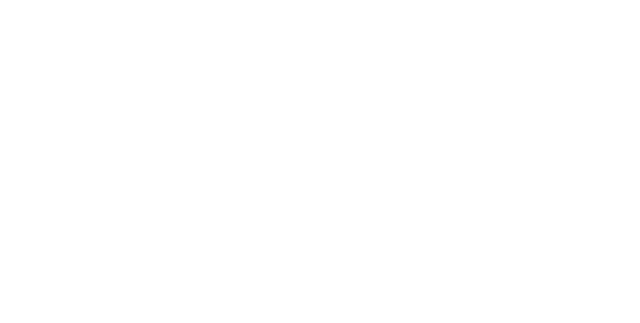
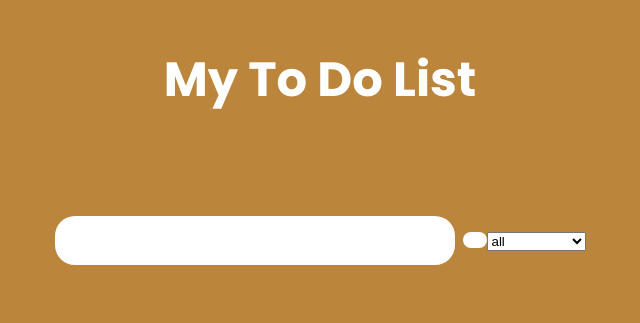
Before and after one commit to Bann-cpu/colorful-button-ripple-effects, a plain HTML site: page index.html in a window 1280 px wide. Shown: the whole page, without its empty margins (320-960 px from the left). Drawn offline with Linux system fonts and the light colour scheme.

Commit message:
squeleton of the project

```diff
--- a/index.html
+++ b/index.html
@@ -8,7 +8,29 @@
     <link rel="stylesheet" href="style.css">
 </head>
 <body>
+    <header>
+        <h1>My To Do List</h1>
+    </header>
 
+    <form action="">
+        <input type="text" class="todo-input">
+
+        <button class="todo-button" type="submit">
+            <i class="fas fa-plus-circle fa-lg"></i>
+        </button>
+
+        <div class="select">
+            <select name="todos" class="filter-todo"> <!--Fiche de selection-->
+                <option value="all">all</option>
+                <option value="completed">completed</option>
+                <option value="uncompleted">uncompleted</option>
+            </select>
+        </div>
+    </form>
+
+    <div class="todo-container">
+        <ul class="todo-list"></ul>
+    </div>
     <script src="/style.js"></script>
 </body>
 </html>
--- a/style.css
+++ b/style.css
@@ -0,0 +1,44 @@
+@import url('https://fonts.googleapis.com/css2?family=Poppins:wght@400;700;900&display=swap');
+
+*{
+    margin : 0;
+    box-sizing: border-box;
+    padding: 0;
+}
+
+body{
+    background-color: rgba(173, 106, 17, 0.815);
+    min-height: 100vh;
+    font-family: 'Poppins', sans-serif;
+    color: white;
+}
+
+header {
+    font-size: 1.5rem;
+}
+
+header,
+form {
+    min-height: 20vh;
+    display: flex;
+    align-items: center;
+    justify-content: center;
+}
+
+
+form :is(input, button ) {
+    padding: 0.5rem;
+    padding-left: 1rem;
+    font-size: 1.8rem;
+    border: none;
+    background-color: white;
+    border-radius: 20px;
+}
+
+form button {
+    color: rgb(255, 200, 0);
+    background-color: white;
+    cursor: pointer;
+    transition: all 0.3 ease;
+    margin-left: 0.5rem;
+}
```
